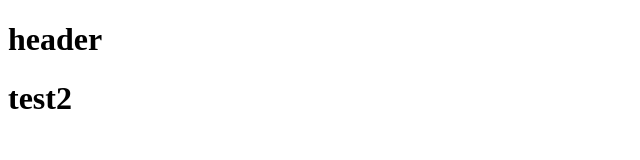
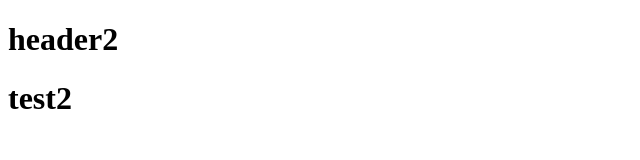
Before and after one commit to Brucenigel/test-pr-review-v2, a plain HTML site: page index.html in a window 1280 px wide. Shown: the full height of the page, 0-640 px from the left. Drawn offline with Linux system fonts and the light colour scheme.

Commit message:
etwtqtwqt

```diff
--- a/index.html
+++ b/index.html
@@ -7,7 +7,7 @@
   </head>
 
   <body>
-    <h1>header</h1>
+    <h1>header2</h1>
     <h1>test2</h1>
   </body>
 </html>
```
